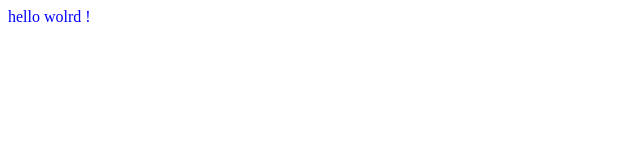
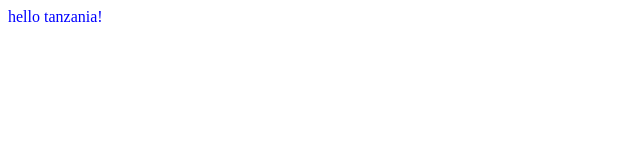
Before and after one commit to abdulswamadu/assets, a plain HTML site: page index.html in a window 1280 px wide. Shown: the full height of the page, 0-640 px from the left. Drawn offline with Linux system fonts and the light colour scheme.

Commit message:
tanzania have been added

```diff
--- a/index.html
+++ b/index.html
@@ -1,5 +1,5 @@
 <html>
 <head>
 <title>content</title>
-</head><body style='color:blue'>hello wolrd !</body>
+</head><body style='color:blue'>hello tanzania!</body>
 </html>
```
